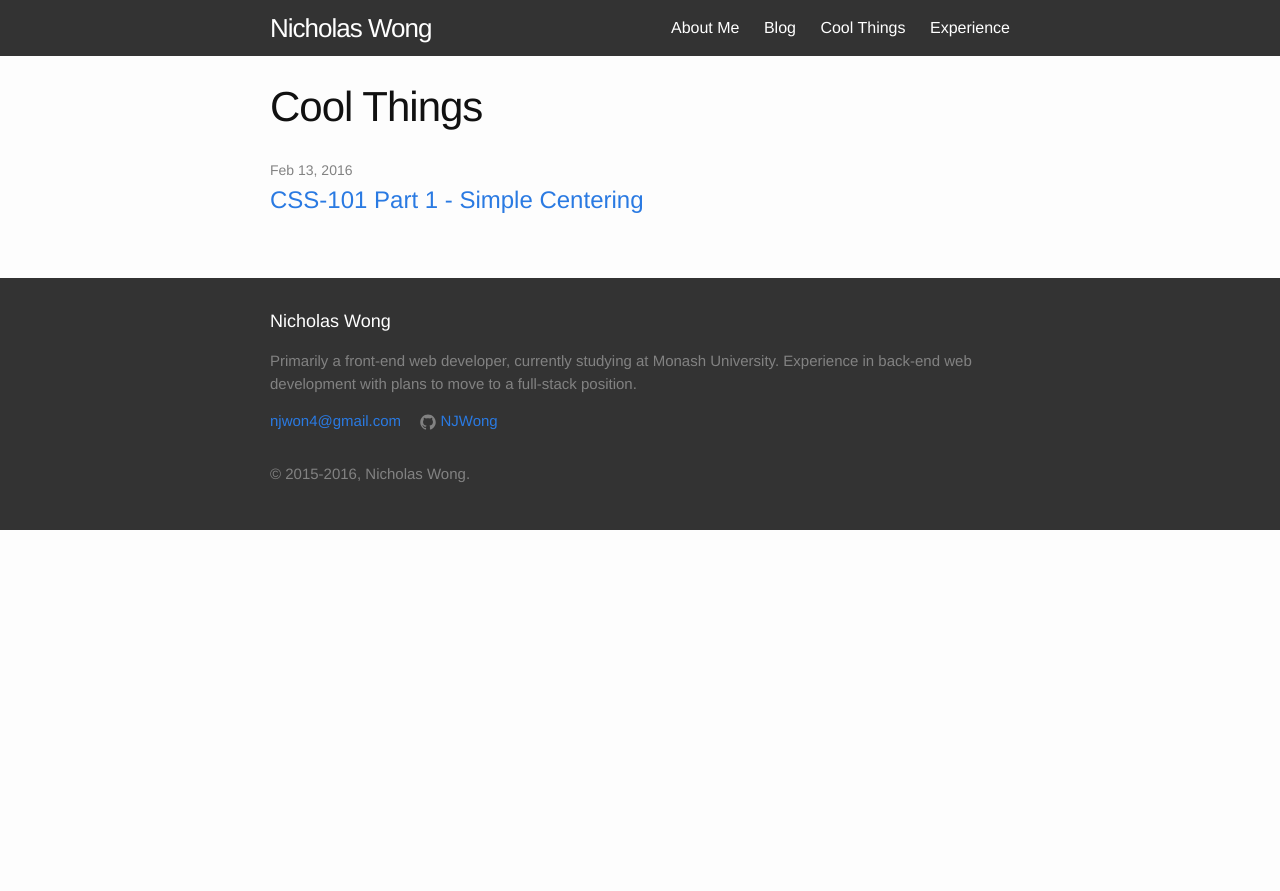
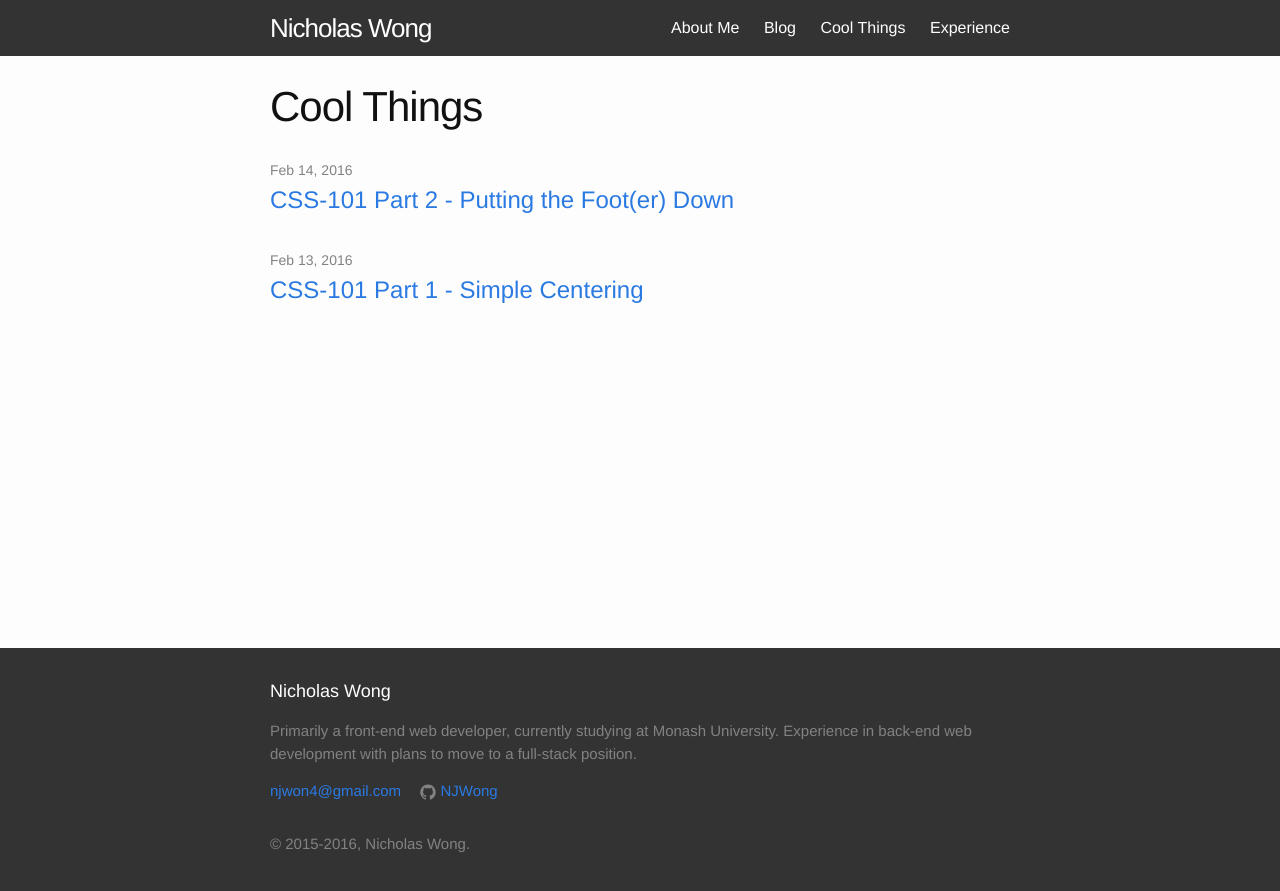
Before and after one commit to NJWong/Personal-Website, a Jekyll site: the page built from cool-things.html, in a window 1280 px wide. Shown: the top 891 px of the page. Built offline with Jekyll 4.4.1, drawn with Linux system fonts in a browser that asks for light colours; part of the change alters nothing that is shown.

```diff
--- /dev/null
+++ b/_posts/2016-02-14-CSS101-p2.markdown
@@ -0,0 +1,55 @@
+---
+ layout: post
+ title:  "CSS-101 Part 2 - Putting the Foot(er) Down"
+ date:   2016-02-14
+ category: cool-things
+ level: beginner
+---
+### Introduction
+I guess you could say that I'm a bit of a control freak when it comes to website layouts. I am not happy until something looks exactly the way I want it to. What's even worse is if I know how to fix something, but the tools I am using doesn't let me make small changes easily (I'm looking at you, WordPress templating engine). This is exactly why I like Jekyll (and Middleman, or any site generator that lets me change the structure or style of my pages easily).
+
+### The Problem
+Yesterday I was very excited that I had pushed my first few blog posts to production. Of course, in my excitement I  pushed my website to GitHub Pages without double checking that everything was okay.
+
+Spelling and grammar errors aside, there was one layout issue  that really stuck out as unprofessional to me: my footer was always located right after the page content rather than the bottom of my screen. For pages that were light on content it would look like this:
+
+![alt text](/assets/post_pics/css-101-p2.1.png "Before")
+
+Yuck. Let's fix that up!
+
+### The Solution
+So after a quick Google search, this is a fairly common problem for developers. The solution is generally known as a "CSS Sticky Footer". The end result would be this:
+
+![alt text](/assets/post_pics/css-101-p2.2.png "After")
+
+Much nicer! How would I accomplish this? Why, with Flexbox of course.
+
+There are a number of ways to accomplish this - just a quick Google for "CSS Sticky Footer" reveals solutions ranging from <code>position: absolute;</code>, clearfixes, even hacky JS that inserts the footer element after the page loads... however none of these worked for a footer whose height is not defined. Flexbox to the rescue!
+
+I'm not too concerned with supporting early versions of IE, so I stuck with the elegance of Flexbox to achieve me Sticky Footer.
+
+Here is the default layout for my Jekyll pages:
+{% highlight html %}
+<body>
+    <header class="site-header">...</header>
+    <div class="page-content">...</div>
+    <footer class="site-footer">...</footer>
+</body>
+{% endhighlight %}
+
+
+{% highlight css %}
+body {
+    ...
+    display: flex;
+    min-height: 100vh;
+    flex-direction: column;
+}
+.page-content {
+    ...
+    flex: 1;
+}
+{% endhighlight %}
+
+### Acknowledgements
+[Done thanks to this (appropriately named) "Solved by Flexbox" article](https://philipwalton.github.io/solved-by-flexbox/demos/sticky-footer/)
--- a/_sass/_layout.scss
+++ b/_sass/_layout.scss
@@ -1,3 +1,9 @@
+body {
+    display: flex;
+    min-height: 100vh;
+    flex-direction: column;
+}
+
 /**
  * Site header
  */
@@ -175,6 +181,7 @@
  */
 .page-content {
     padding: $spacing-unit 0;
+    flex: 1;
 }
 
 .page-heading {
```
Also changed, not shown: assets/post_pics/css-101-p2.1.png (added), assets/post_pics/css-101-p2.2.png (added).
